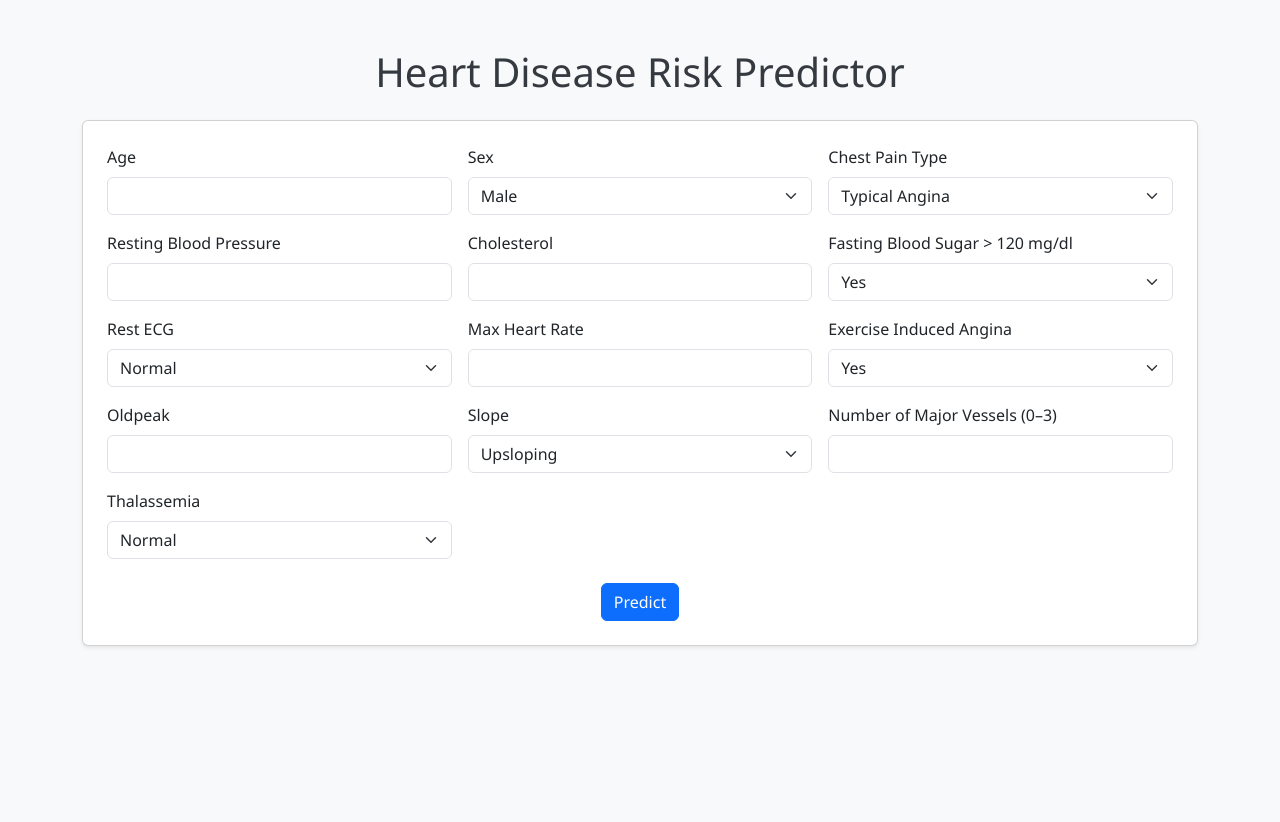
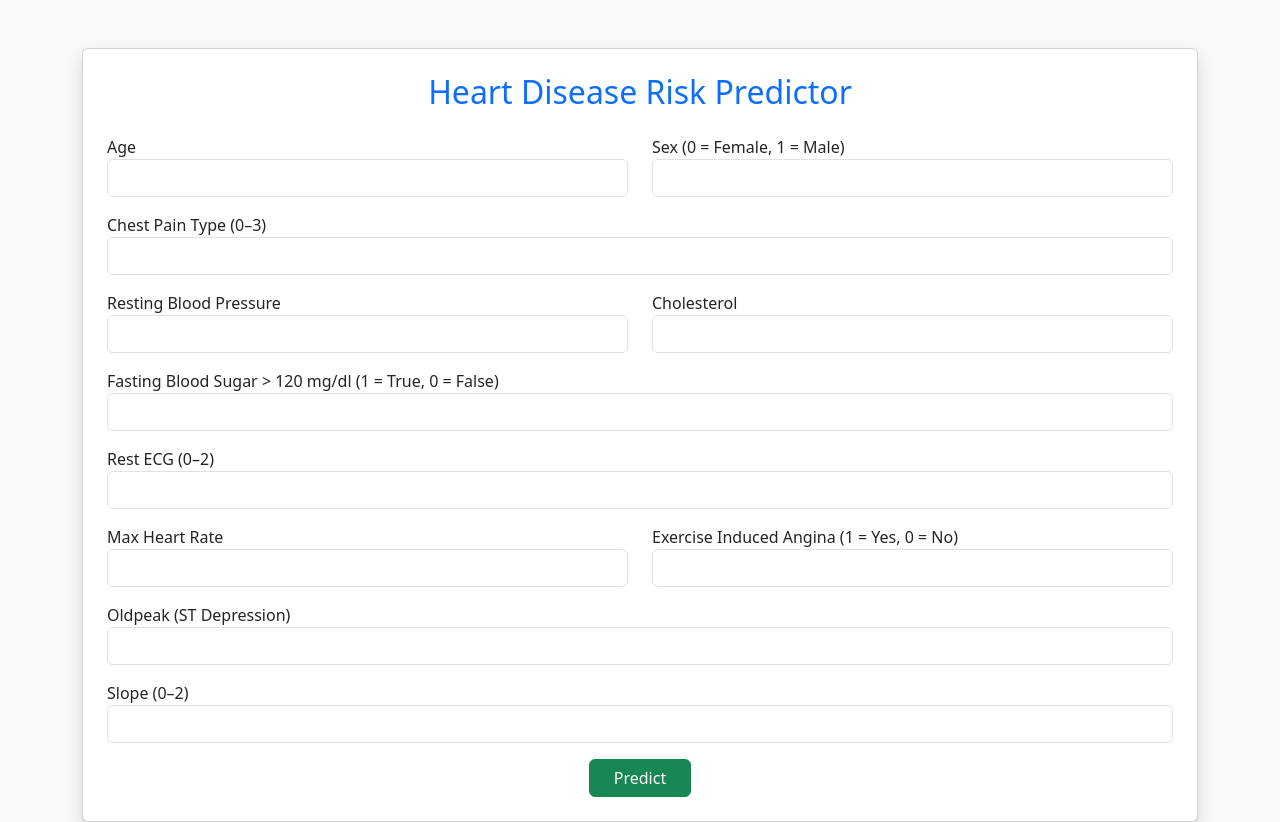
Before and after one commit to sudhanshu1404/Heart_Disease_Prediction, a Flask app: page / in a window 1280 px wide. Before the commit the page ends 647 px from the top, so only its background shows below. Run offline with Flask 3, Linux system fonts and the light colour scheme; parts of the project's set-up code (start-up, migrations or seed data) failed here and were passed over.

Commit message:
Fix: corrected form fields in index.html

```diff
--- a/app/templates/index.html
+++ b/app/templates/index.html
@@ -1,135 +1,81 @@
-<!-- templates/index.html -->
 <!DOCTYPE html>
 <html lang="en">
 <head>
     <meta charset="UTF-8">
     <title>Heart Disease Risk Predictor</title>
     <link href="https://cdn.jsdelivr.net/npm/bootstrap@5.3.0/dist/css/bootstrap.min.css" rel="stylesheet">
-  <link rel="stylesheet" href="{{ url_for('static', filename='style.css') }}">
 </head>
 <body class="bg-light">
-  <div class="container py-5">
-    <h1 class="text-center mb-4">Heart Disease Risk Predictor</h1>
 
-    <form action="/predict" method="post" class="card p-4 shadow-sm">
-      <div class="row g-3">
+    <div class="container mt-5">
+        <div class="card shadow p-4">
+            <h2 class="text-center text-primary mb-4">Heart Disease Risk Predictor</h2>
+            <form action="/predict" method="post">
 
-        <!-- Age -->
-        <div class="col-md-4">
-          <label class="form-label">Age</label>
+                <div class="row mb-3">
+                    <div class="col">
+                        <label>Age</label>
                         <input type="number" class="form-control" name="age" required>
                     </div>
-
-        <!-- Sex -->
-        <div class="col-md-4">
-          <label class="form-label">Sex</label>
-          <select class="form-select" name="sex" required>
-            <option value="1">Male</option>
-            <option value="0">Female</option>
-          </select>
+                    <div class="col">
+                        <label>Sex (0 = Female, 1 = Male)</label>
+                        <input type="number" class="form-control" name="sex" required>
+                    </div>
                 </div>
 
-        <!-- Chest Pain Type -->
-        <div class="col-md-4">
-          <label class="form-label">Chest Pain Type</label>
-          <select class="form-select" name="cp" required>
-            <option value="0">Typical Angina</option>
-            <option value="1">Atypical Angina</option>
-            <option value="2">Non-anginal Pain</option>
-            <option value="3">Asymptomatic</option>
-          </select>
+                <div class="mb-3">
+                    <label>Chest Pain Type (0–3)</label>
+                    <input type="number" class="form-control" name="cp" required>
                 </div>
 
-        <!-- Blood Pressure -->
-        <div class="col-md-4">
-          <label class="form-label">Resting Blood Pressure</label>
+                <div class="row mb-3">
+                    <div class="col">
+                        <label>Resting Blood Pressure</label>
                         <input type="number" class="form-control" name="trestbps" required>
                     </div>
-
-        <!-- Cholesterol -->
-        <div class="col-md-4">
-          <label class="form-label">Cholesterol</label>
+                    <div class="col">
+                        <label>Cholesterol</label>
                         <input type="number" class="form-control" name="chol" required>
                     </div>
-
-        <!-- Fasting Blood Sugar -->
-        <div class="col-md-4">
-          <label class="form-label">Fasting Blood Sugar > 120 mg/dl</label>
-          <select class="form-select" name="fbs" required>
-            <option value="1">Yes</option>
-            <option value="0">No</option>
-          </select>
                 </div>
 
-        <!-- Rest ECG -->
-        <div class="col-md-4">
-          <label class="form-label">Rest ECG</label>
-          <select class="form-select" name="restecg" required>
-            <option value="0">Normal</option>
-            <option value="1">ST-T Abnormality</option>
-            <option value="2">Left Ventricular Hypertrophy</option>
-          </select>
+                <div class="mb-3">
+                    <label>Fasting Blood Sugar > 120 mg/dl (1 = True, 0 = False)</label>
+                    <input type="number" class="form-control" name="fbs" required>
                 </div>
 
-        <!-- Max Heart Rate -->
-        <div class="col-md-4">
-          <label class="form-label">Max Heart Rate</label>
+                <div class="mb-3">
+                    <label>Rest ECG (0–2)</label>
+                    <input type="number" class="form-control" name="restecg" required>
+                </div>
+
+                <div class="row mb-3">
+                    <div class="col">
+                        <label>Max Heart Rate</label>
                         <input type="number" class="form-control" name="thalach" required>
                     </div>
-
-        <!-- Exercise Induced Angina -->
-        <div class="col-md-4">
-          <label class="form-label">Exercise Induced Angina</label>
-          <select class="form-select" name="exang" required>
-            <option value="1">Yes</option>
-            <option value="0">No</option>
-          </select>
+                    <div class="col">
+                        <label>Exercise Induced Angina (1 = Yes, 0 = No)</label>
+                        <input type="number" class="form-control" name="exang" required>
+                    </div>
                 </div>
 
-        <!-- Oldpeak -->
-        <div class="col-md-4">
-          <label class="form-label">Oldpeak</label>
-          <input type="number" step="0.1" class="form-control" name="oldpeak" required>
+                <div class="mb-3">
+                    <label>Oldpeak (ST Depression)</label>
+                    <input type="number" step="any" class="form-control" name="oldpeak" required>
                 </div>
 
-        <!-- Slope -->
-        <div class="col-md-4">
-          <label class="form-label">Slope</label>
-          <select class="form-select" name="slope" required>
-            <option value="0">Upsloping</option>
-            <option value="1">Flat</option>
-            <option value="2">Downsloping</option>
-          </select>
+                <div class="mb-3">
+                    <label>Slope (0–2)</label>
+                    <input type="number" class="form-control" name="slope" required>
                 </div>
 
-        <!-- CA -->
-        <div class="col-md-4">
-          <label class="form-label">Number of Major Vessels (0–3)</label>
-          <input type="number" class="form-control" name="ca" min="0" max="3" required>
+                <div class="text-center">
+                    <button type="submit" class="btn btn-success px-4">Predict</button>
+                </div>
+            </form>
+        </div>
     </div>
 
-        <!-- Thal -->
-        <div class="col-md-4">
-          <label class="form-label">Thalassemia</label>
-          <select class="form-select" name="thal" required>
-            <option value="1">Normal</option>
-            <option value="2">Fixed Defect</option>
-            <option value="3">Reversible Defect</option>
-          </select>
-        </div>
-
-      </div>
-
-      <div class="text-center mt-4">
-        <button type="submit" class="btn btn-primary">Predict</button>
-      </div>
-    </form>
-
-    {% if prediction_text %}
-      <div class="alert alert-info text-center mt-4">
-        {{ prediction_text }}
-      </div>
-    {% endif %}
-  </div>
 </body>
 </html>
```
Lines whose indentation alone changed are shown as unchanged.
